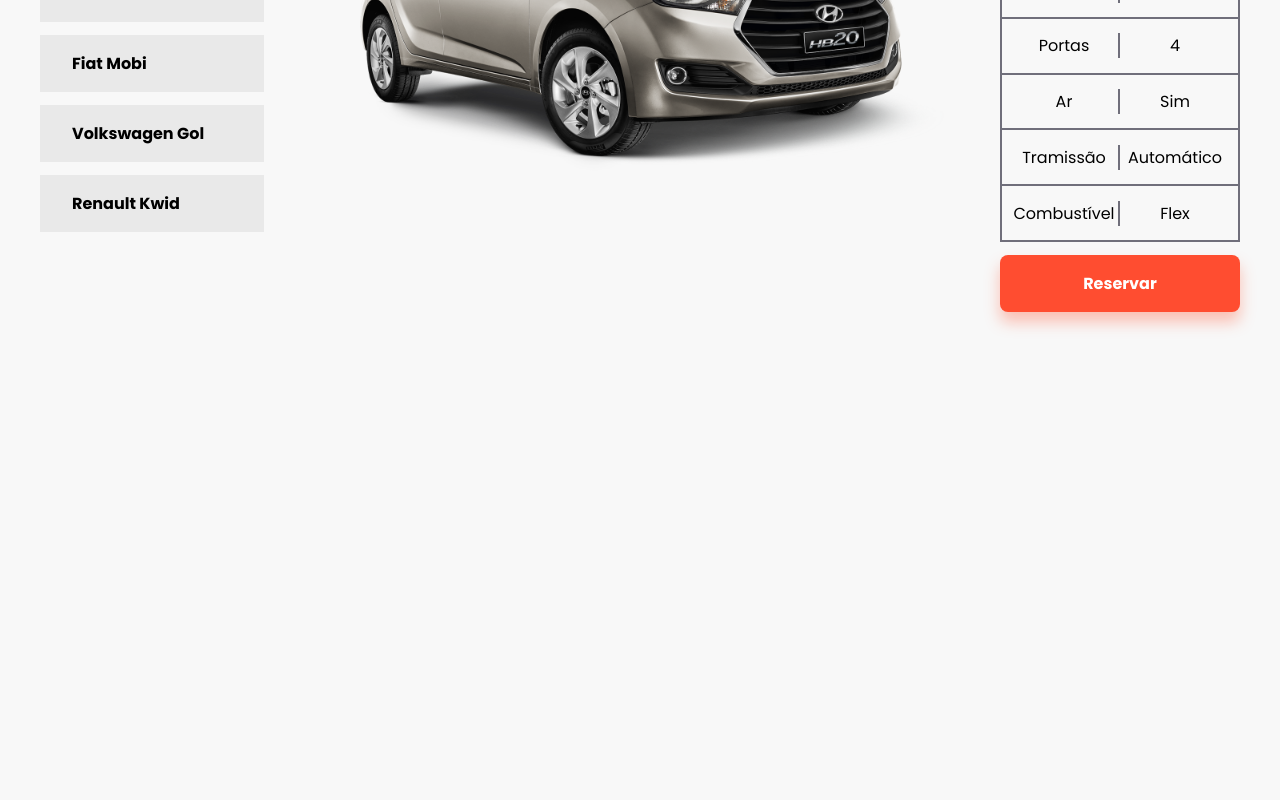
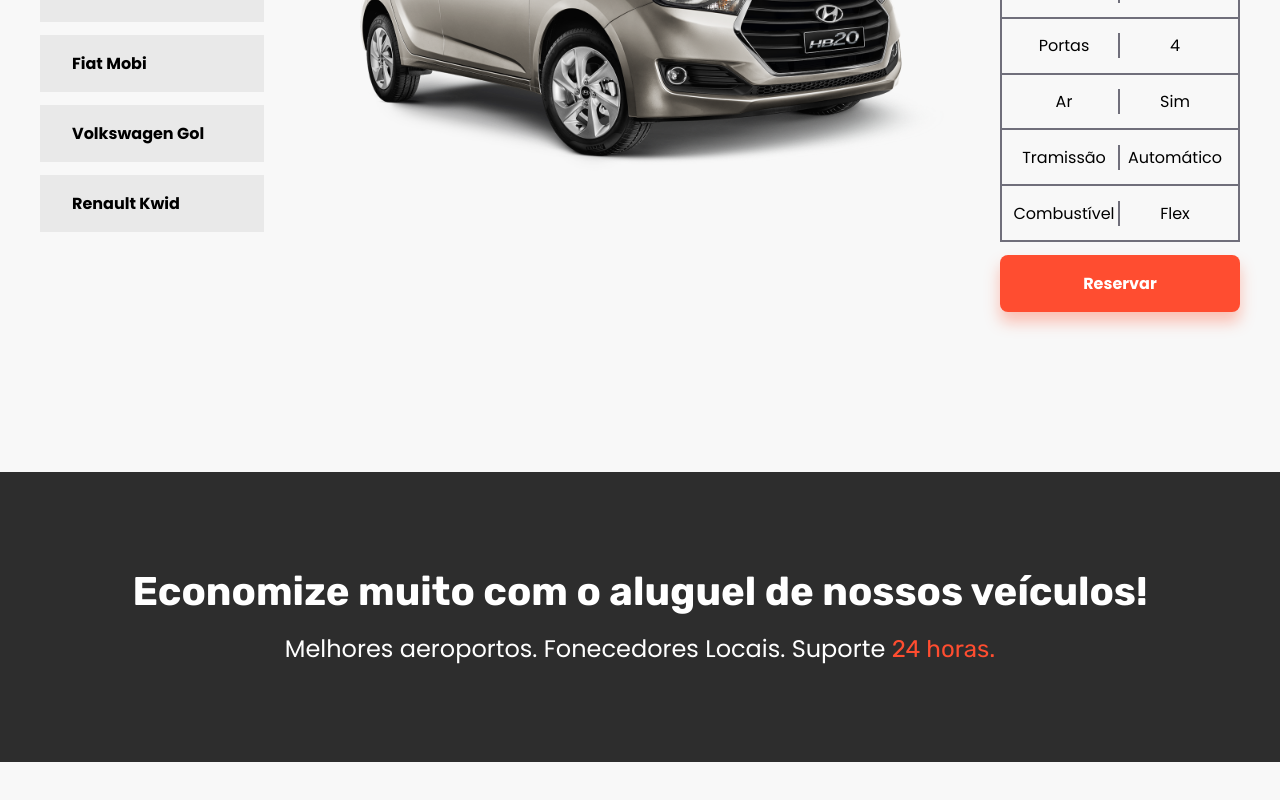
Before and after one commit to viniciusmaclters/car-rental, a React (Vite) app: page / in a window 1280 px wide. Shown: the part 2142-2942 px from the top of the page. Before the commit the page ends 2614 px from the top, so only its background shows below. Built offline with nearby package versions, Linux system fonts and the light colour scheme.

Commit message:
Cross Line

```diff
--- a/src/App.jsx
+++ b/src/App.jsx
@@ -5,6 +5,7 @@
 import { BookCar } from "./components/BookCar";
 import { Details } from "./components/Details";
 import { RentalFleet } from "./components/RentalFleet";
+import { CrossLine } from "./components/CrossLine";
 
 export function App() {
 
@@ -15,6 +16,7 @@
       <BookCar />
       <Details />
       <RentalFleet />
+      <CrossLine />
     </div>
   )
 }
--- /dev/null
+++ b/src/components/CrossLine/index.jsx
@@ -0,0 +1,10 @@
+import styles from "../CrossLine/styles.module.css"
+
+export function CrossLine() {
+  return (
+    <div className={styles.cross_container}>
+      <h1>Economize muito com o aluguel de nossos veículos!</h1>
+      <h3>Melhores aeroportos. Fonecedores Locais. Suporte <span>24 horas.</span></h3>
+    </div>
+  )
+}
--- /dev/null
+++ b/src/components/CrossLine/styles.module.css
@@ -0,0 +1,24 @@
+.cross_container {
+  margin: 8rem 0;
+  padding: 6rem 0;
+  text-align: center;
+  background: var(--black-bg);
+}
+
+.cross_container h1 {
+  color: var(--white);
+  font-size: 2.5rem;
+  margin-bottom: 1rem;
+  font-family: 'Rubik', sans-serif;
+}
+
+.cross_container h3 {
+  color: var(--white);
+  font-size: 1.5rem;
+  font-weight: 400;
+}
+
+.cross_container h3 span {
+  color: var(--orange);
+  font-family: 'Rubik', sans-serif;
+}
--- a/styles/themes/default.css
+++ b/styles/themes/default.css
@@ -1,6 +1,7 @@
 :root {
   --orange: #ff4d30;
   --black: #010103;
+  --black-bg: #2d2d2d;
   --white: #fff;
   --gray-200: #e9e9e9;
   --gray-400: #706f7b;
```
Also changed, not shown: src/components/Testimonial/index.jsx (added, +7 -0 lines), src/components/Testimonial/styles.module.css (added).
